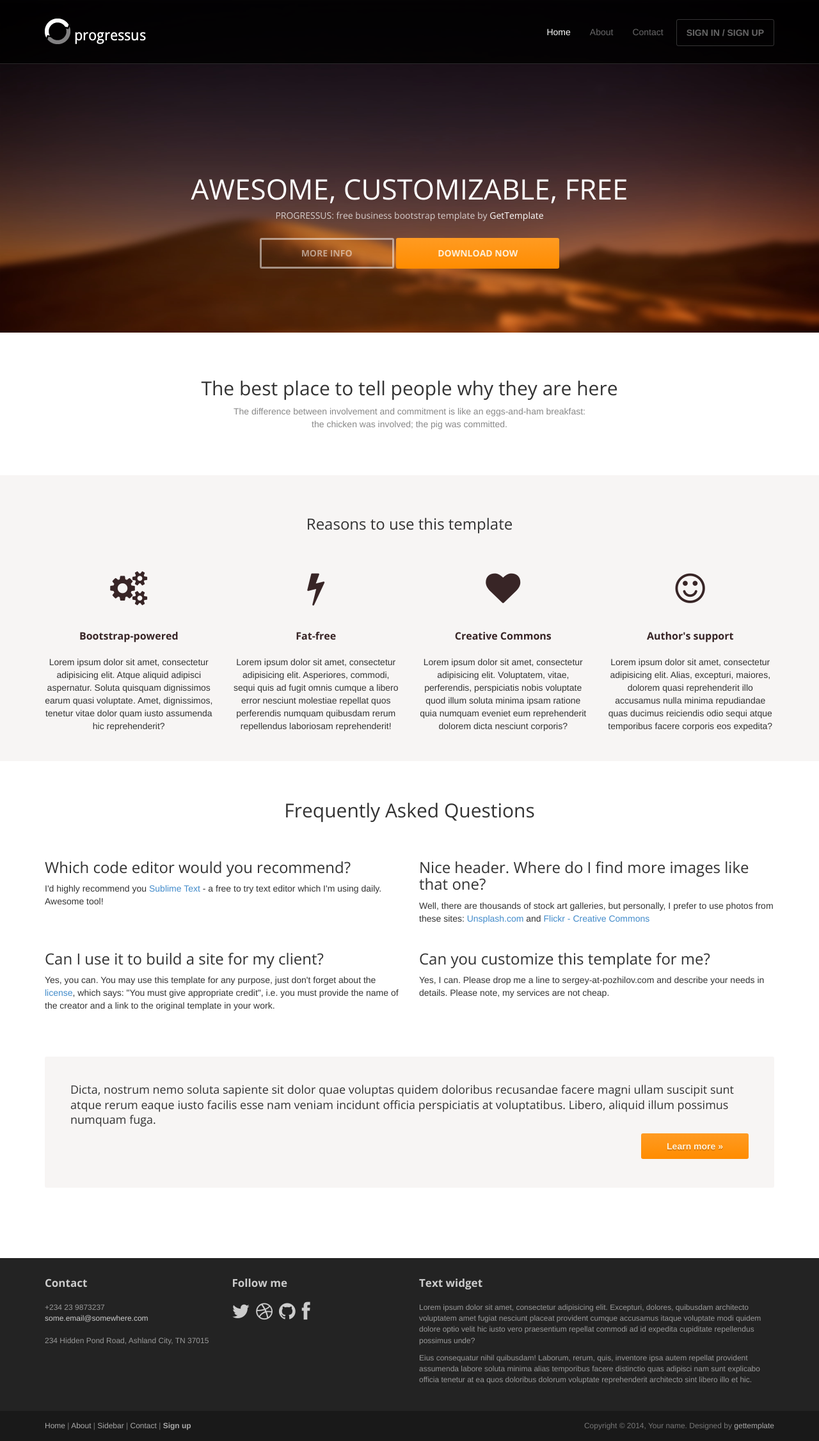
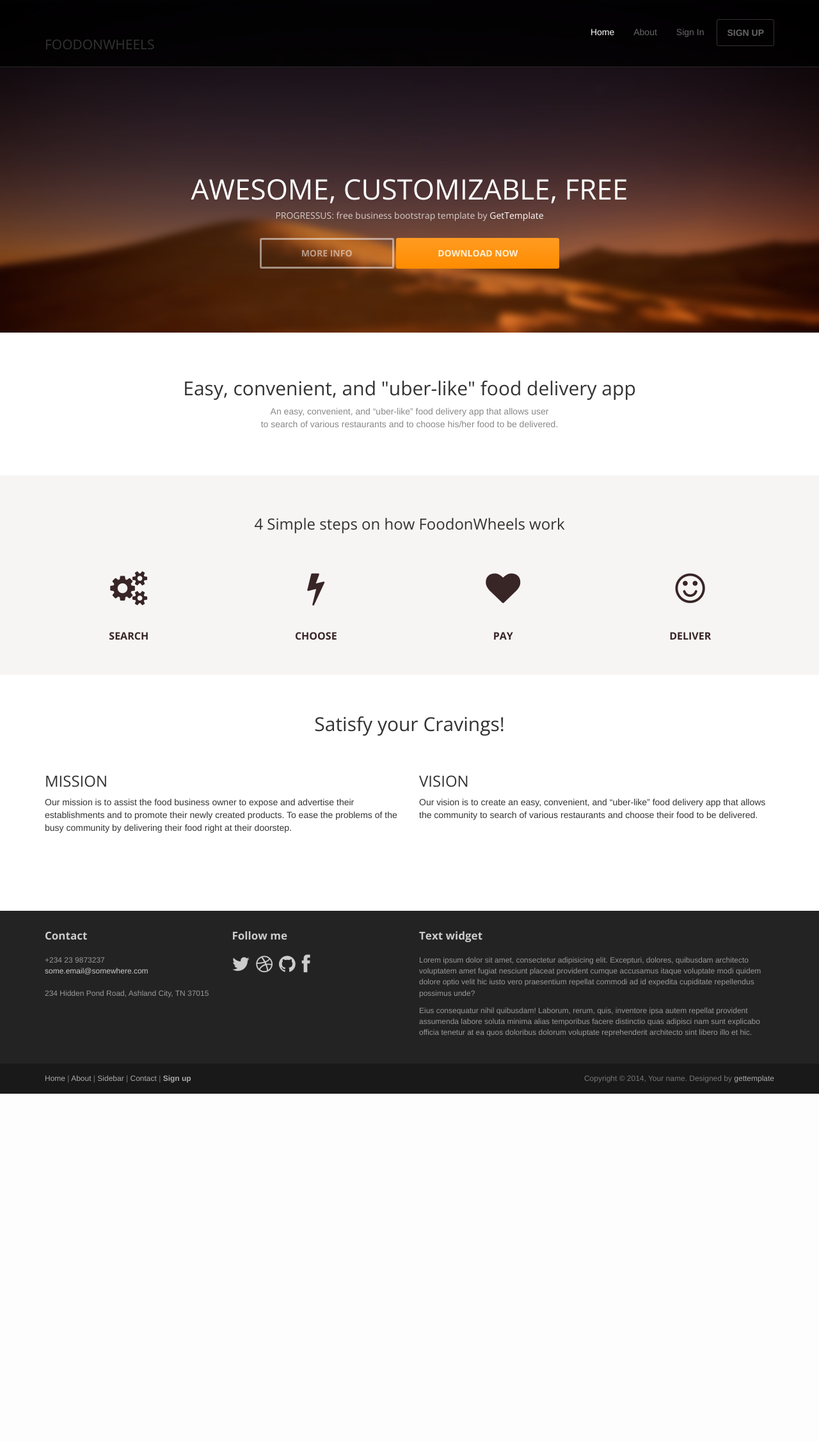
Before and after one commit to shannoncates/FoodDelivery, a Flask app: page / in a window 1280 px wide. Shown: the whole page at 64% size. After the commit the page ends 1710 px from the top, so only its background shows below. Run offline with Flask 2, Linux system fonts and the light colour scheme; some libraries are stand-ins or nearby versions.

Commit message:
Modified Landing Page

```diff
--- a/app/templates/index.html
+++ b/app/templates/index.html
@@ -6,7 +6,7 @@
 	<meta name="description" content="">
 	<meta name="author"      content="Sergey Pozhilov (GetTemplate.com)">
 
-	<title>Progressus - Free business bootstrap template by GetTemplate</title>
+	<title>FoodonWheels - Food Delivery App</title>
 
 	<link rel="shortcut icon" href="static/images/gt_favicon.png">
 
@@ -32,14 +32,15 @@
 			<div class="navbar-header">
 				<!-- Button for smallest screens -->
 				<button type="button" class="navbar-toggle" data-toggle="collapse" data-target=".navbar-collapse"><span class="icon-bar"></span> <span class="icon-bar"></span> <span class="icon-bar"></span> </button>
-				<a class="navbar-brand" href="index.html"><img src="static/images/logo.png" alt="Progressus HTML5 template"></a>
+				<h1 class="lead">FOODONWHEELS</h1>
+				<!--<a class="navbar-brand" href="index.html"><img src="static/images/logo.png" alt="Progressus HTML5 template"></a> -->
 			</div>
 			<div class="navbar-collapse collapse">
 				<ul class="nav navbar-nav pull-right">
 					<li class="active"><a href="#">Home</a></li>
 					<li><a href="about.html">About</a></li>
-					<li><a href="contact.html">Contact</a></li>
-					<li><a class="btn" href="signin.html">SIGN IN / SIGN UP</a></li>
+					<li><a href="signin.html">Sign In</a></li>
+					<li><a class="btn" href="signup.html">SIGN UP</a></li>
 				</ul>
 			</div><!--/.nav-collapse -->
 		</div>
@@ -61,10 +62,10 @@
 	<!-- Intro -->
 	<div class="container text-center">
 		<br> <br>
-		<h2 class="thin">The best place to tell people why they are here</h2>
+		<h2 class="thin">Easy, convenient, and "uber-like" food delivery app</h2>
 		<p class="text-muted">
-			The difference between involvement and commitment is like an eggs-and-ham breakfast:<br>
-			the chicken was involved; the pig was committed.
+			An easy, convenient, and “uber-like” food delivery app that allows user<br>
+			to search of various restaurants and to choose his/her food to be delivered.
 		</p>
 	</div>
 	<!-- /Intro-->
@@ -73,32 +74,20 @@
 	<div class="jumbotron top-space">
 		<div class="container">
 
-			<h3 class="text-center thin">Reasons to use this template</h3>
+			<h3 class="text-center thin">4 Simple steps on how FoodonWheels work</h3>
 
 			<div class="row">
 				<div class="col-md-3 col-sm-6 highlight">
-					<div class="h-caption"><h4><i class="fa fa-cogs fa-5"></i>Bootstrap-powered</h4></div>
-					<div class="h-body text-center">
-						<p>Lorem ipsum dolor sit amet, consectetur adipisicing elit. Atque aliquid adipisci aspernatur. Soluta quisquam dignissimos earum quasi voluptate. Amet, dignissimos, tenetur vitae dolor quam iusto assumenda hic reprehenderit?</p>
-					</div>
+					<div class="h-caption"><h4><i class="fa fa-cogs fa-5"></i>SEARCH</h4></div>
 				</div>
 				<div class="col-md-3 col-sm-6 highlight">
-					<div class="h-caption"><h4><i class="fa fa-flash fa-5"></i>Fat-free</h4></div>
-					<div class="h-body text-center">
-						<p>Lorem ipsum dolor sit amet, consectetur adipisicing elit. Asperiores, commodi, sequi quis ad fugit omnis cumque a libero error nesciunt molestiae repellat quos perferendis numquam quibusdam rerum repellendus laboriosam reprehenderit! </p>
-					</div>
+					<div class="h-caption"><h4><i class="fa fa-flash fa-5"></i>CHOOSE</h4></div>
 				</div>
 				<div class="col-md-3 col-sm-6 highlight">
-					<div class="h-caption"><h4><i class="fa fa-heart fa-5"></i>Creative Commons</h4></div>
-					<div class="h-body text-center">
-						<p>Lorem ipsum dolor sit amet, consectetur adipisicing elit. Voluptatem, vitae, perferendis, perspiciatis nobis voluptate quod illum soluta minima ipsam ratione quia numquam eveniet eum reprehenderit dolorem dicta nesciunt corporis?</p>
-					</div>
+					<div class="h-caption"><h4><i class="fa fa-heart fa-5"></i>PAY</h4></div>
 				</div>
 				<div class="col-md-3 col-sm-6 highlight">
-					<div class="h-caption"><h4><i class="fa fa-smile-o fa-5"></i>Author's support</h4></div>
-					<div class="h-body text-center">
-						<p>Lorem ipsum dolor sit amet, consectetur adipisicing elit. Alias, excepturi, maiores, dolorem quasi reprehenderit illo accusamus nulla minima repudiandae quas ducimus reiciendis odio sequi atque temporibus facere corporis eos expedita? </p>
-					</div>
+					<div class="h-caption"><h4><i class="fa fa-smile-o fa-5"></i>DELIVER</h4></div>
 				</div>
 			</div> <!-- /row  -->
 
@@ -109,41 +98,20 @@
 	<!-- container -->
 	<div class="container">
 
-		<h2 class="text-center top-space">Frequently Asked Questions</h2>
+		<h2 class="text-center top-space">Satisfy your Cravings!</h2>
 		<br>
 
 		<div class="row">
 			<div class="col-sm-6">
-				<h3>Which code editor would you recommend?</h3>
-				<p>I'd highly recommend you <a href="http://www.sublimetext.com/">Sublime Text</a> - a free to try text editor which I'm using daily. Awesome tool!</p>
+				<h3>MISSION</h3>
+				<p>Our mission is to assist the food business owner to expose and advertise their establishments and to promote their newly created products. To ease the problems of the busy community by delivering their food right at their doorstep.</p>
 			</div>
 			<div class="col-sm-6">
-				<h3>Nice header. Where do I find more images like that one?</h3>
+				<h3>VISION</h3>
 				<p>
-					Well, there are thousands of stock art galleries, but personally,
-					I prefer to use photos from these sites: <a href="http://unsplash.com">Unsplash.com</a>
-					and <a href="http://www.flickr.com/creativecommons/by-2.0/tags/">Flickr - Creative Commons</a></p>
+					Our vision is to create an easy, convenient, and “uber-like” food delivery app that allows the community to search of various restaurants and choose their food to be delivered.</p>
 			</div>
 		</div> <!-- /row -->
-
-		<div class="row">
-			<div class="col-sm-6">
-				<h3>Can I use it to build a site for my client?</h3>
-				<p>
-					Yes, you can. You may use this template for any purpose, just don't forget about the <a href="http://creativecommons.org/licenses/by/3.0/">license</a>,
-					which says: "You must give appropriate credit", i.e. you must provide the name of the creator and a link to the original template in your work.
-				</p>
-			</div>
-			<div class="col-sm-6">
-				<h3>Can you customize this template for me?</h3>
-				<p>Yes, I can. Please drop me a line to sergey-at-pozhilov.com and describe your needs in details. Please note, my services are not cheap.</p>
-			</div>
-		</div> <!-- /row -->
-
-		<div class="jumbotron top-space">
-			<h4>Dicta, nostrum nemo soluta sapiente sit dolor quae voluptas quidem doloribus recusandae facere magni ullam suscipit sunt atque rerum eaque iusto facilis esse nam veniam incidunt officia perspiciatis at voluptatibus. Libero, aliquid illum possimus numquam fuga.</h4>
-     		<p class="text-right"><a class="btn btn-primary btn-large">Learn more »</a></p>
-  		</div>
 
 </div>	<!-- /container -->
 
```
